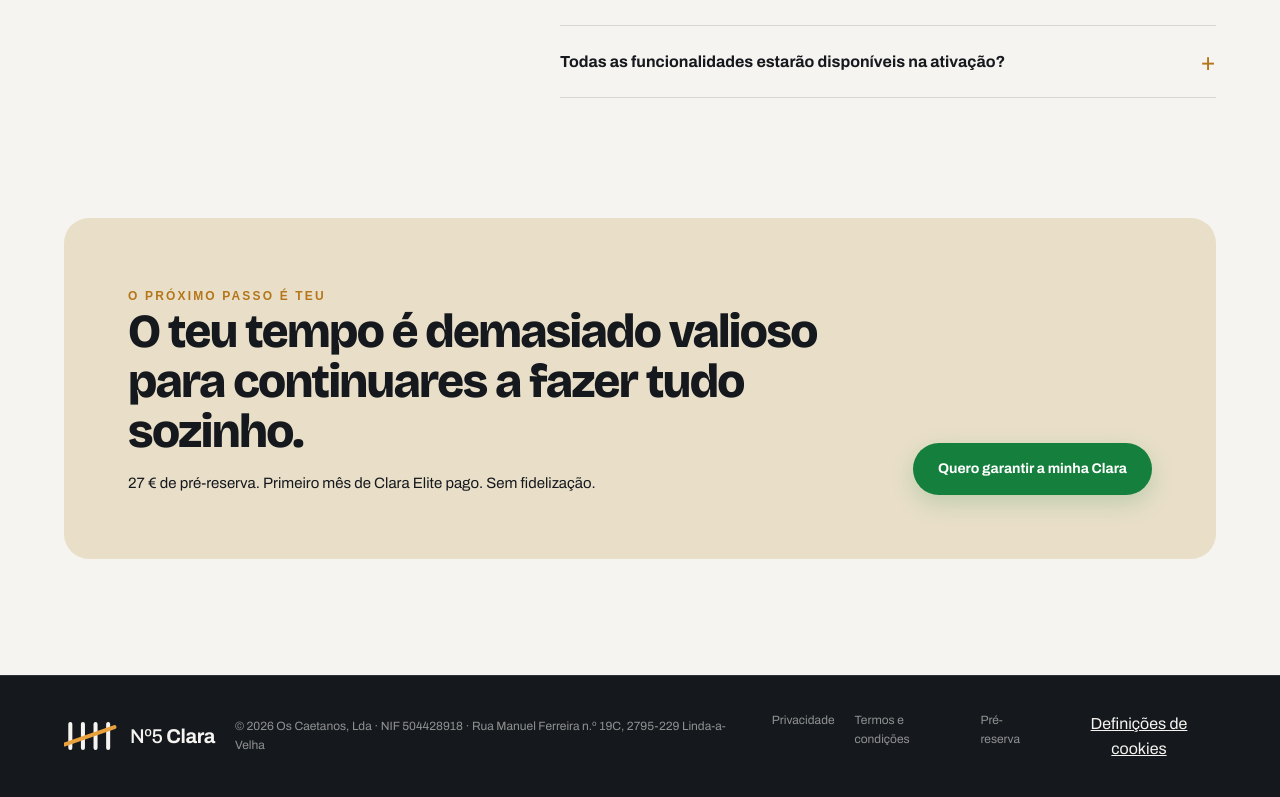
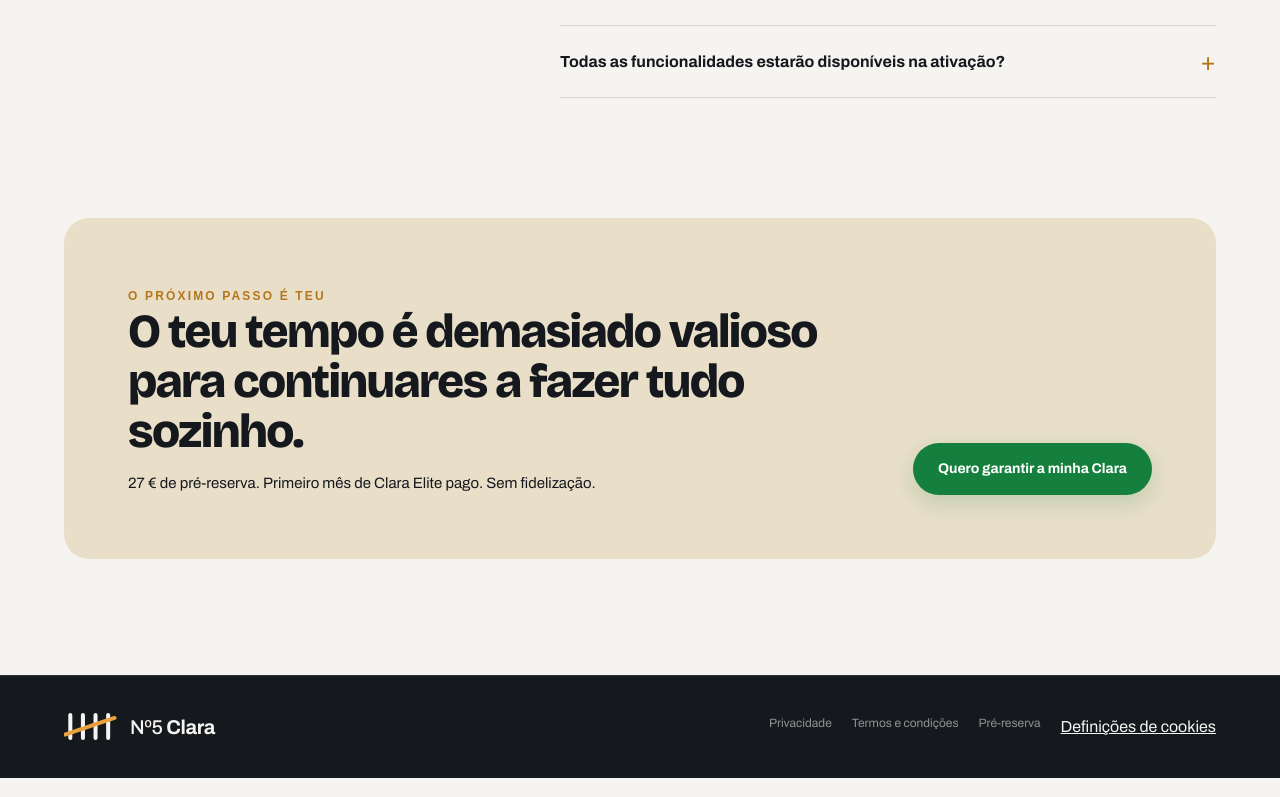
Before and after one commit to 4improvementsportugal-ops/oferta-clara, a plain HTML site: page index.html in a window 1280 px wide. Shown: the part 6782-7579 px from the top of the page. Drawn offline with nearby package versions, Linux system fonts and the light colour scheme.

Commit message:
Retira o copyright do rodapé
Co-Authored-By: Claude Sonnet 5.5 <noreply@anthropic.com>

```diff
--- a/index.html
+++ b/index.html
@@ -251,7 +251,7 @@
     </section>
   </main>
 
-  <footer class="site-footer dark"><div class="shell footer-row"><div class="brand footer-brand"><img src="assets/simbolo-fundo-escuro.svg" width="50" height="27" alt="" aria-hidden="true"><span>Nº5 <strong>Clara</strong></span></div><p>© 2026 Os Caetanos, Lda · NIF 504428918 · Rua Manuel Ferreira n.º 19C, 2795-229 Linda-a-Velha</p><div class="footer-links"><a href="privacidade.html">Privacidade</a><a href="termos.html">Termos e condições</a><a href="#formulario">Pré-reserva</a></div></div></footer>
+  <footer class="site-footer dark"><div class="shell footer-row"><div class="brand footer-brand"><img src="assets/simbolo-fundo-escuro.svg" width="50" height="27" alt="" aria-hidden="true"><span>Nº5 <strong>Clara</strong></span></div><div class="footer-links"><a href="privacidade.html">Privacidade</a><a href="termos.html">Termos e condições</a><a href="#formulario">Pré-reserva</a></div></div></footer>
   <a class="sticky-mobile-cta" href="#reserva">Garantir pré-reserva · 27 €</a>
 <script src="cookies.js" defer></script></body>
 </html>
```
Also changed, not shown: obrigado.html (+1 -1 lines), privacidade.html (+1 -1 lines), termos.html (+1 -1 lines).
